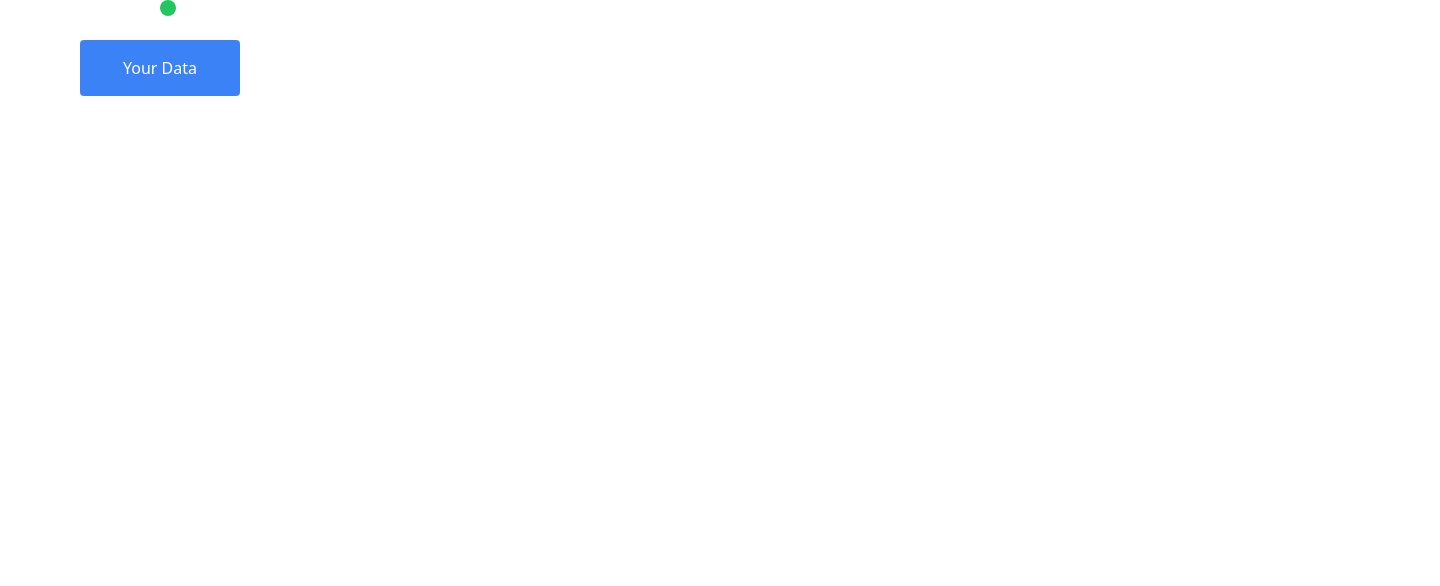
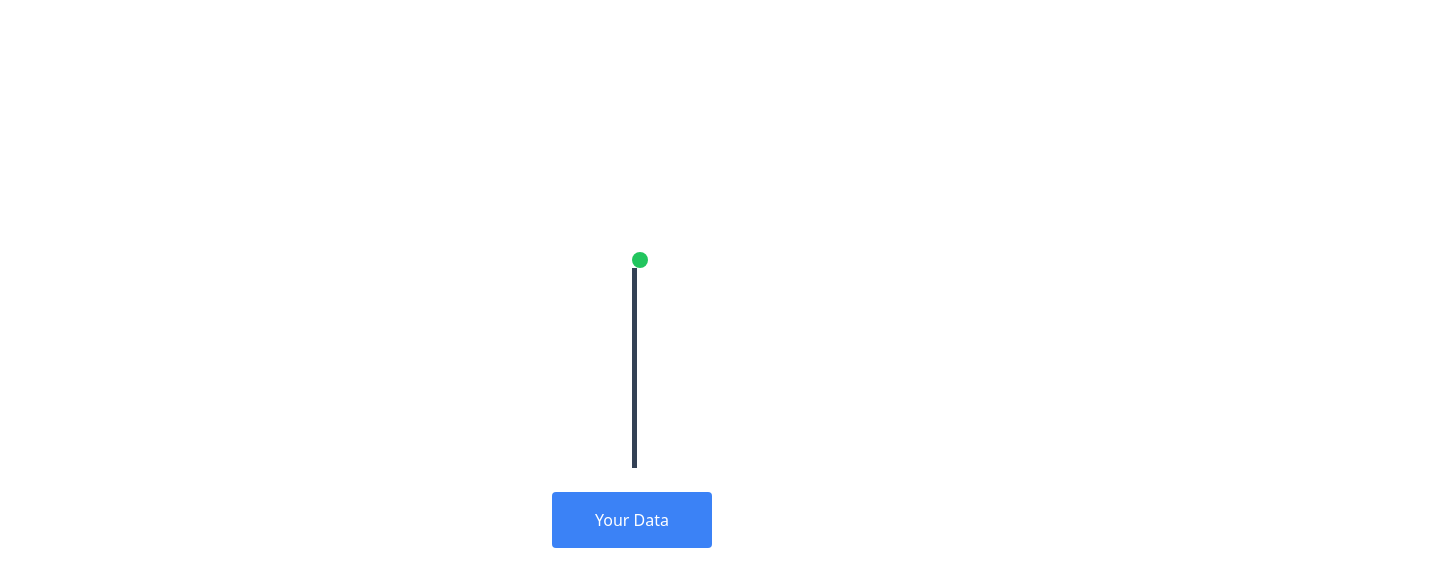
Before and after one commit to Mani007/framermotionjs, a React (Create React App) app: page / in a window 1280 px wide. Shown: the top 586 px of the page, 1440 px wide, since content can reach past the window. Built offline with nearby package versions, Linux system fonts and the light colour scheme.

Commit message:
center item with proper vertical line component: refer stackoverflow for arbitry value alignments

```diff
--- a/src/components/Verticalline.jsx
+++ b/src/components/Verticalline.jsx
@@ -3,7 +3,7 @@ import React from 'react'
 function Verticalline(props) {
   return (
     <>
-    <div className={`h-[${props.height}]  bg-slate-700 w-[${props.width}] block`}>
+    <div className='h-[200px]  bg-slate-700 w-[5px] block'>
 
     </div>
     </>
--- a/src/pages/Dvc.jsx
+++ b/src/pages/Dvc.jsx
@@ -6,12 +6,12 @@ import Dot from '../components/Dot';
 function Dvc() {
   return (
     <>
-      <div className='container '>
+      <div className='h-screen  grid content-center place-content-center items-center justify-center'>
       <div className="container  relative  mx-40">
           <Dot/>
         </div>
         <div className="container  relative  mx-40">
-          <Verticalline height='400px' width='20px' />
+          <Verticalline />
         </div>
         <br />
         <div className="container  relative  mx-20">
```
